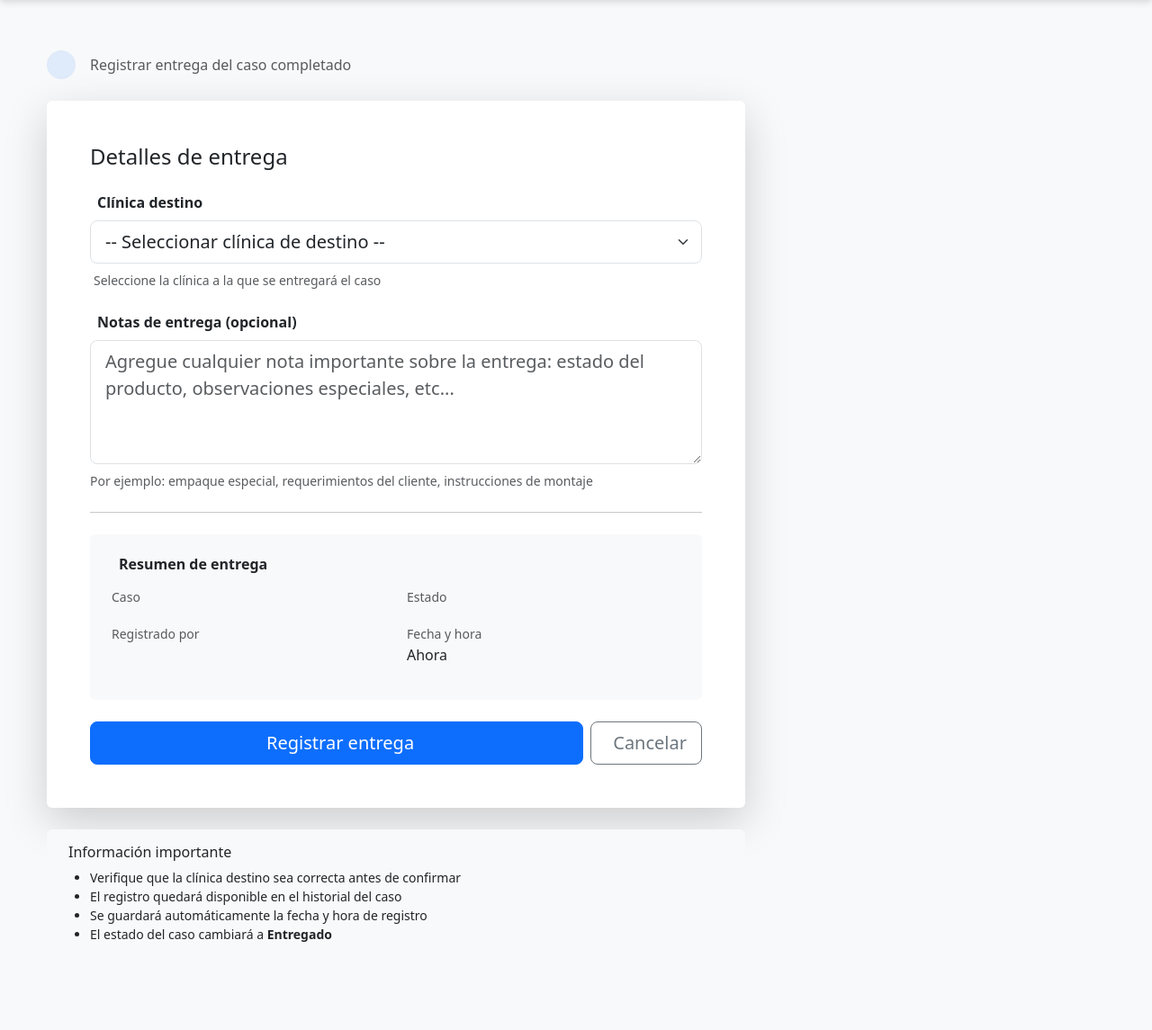
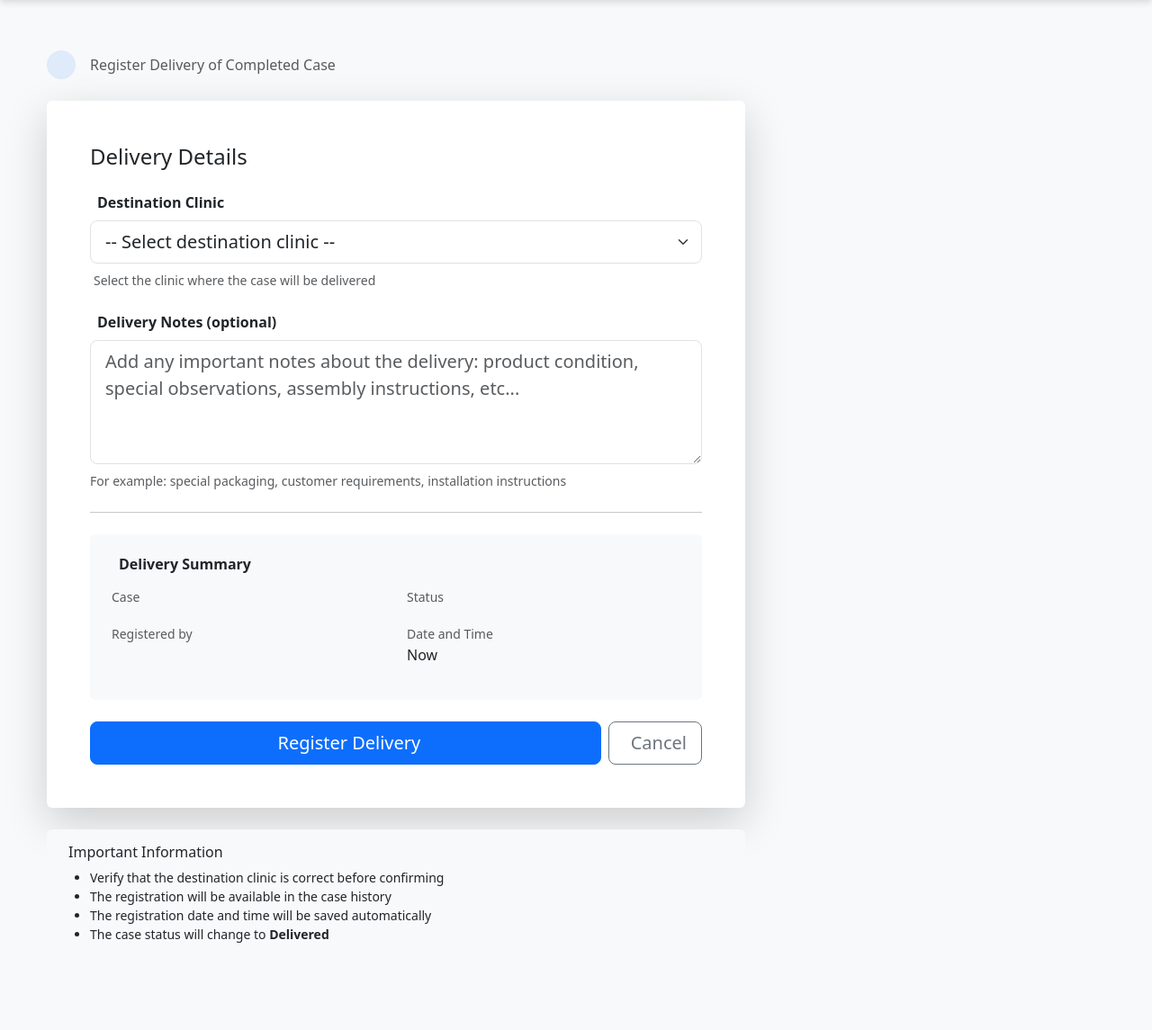
Before and after one commit to ssalazaro8/DentiFlow, a Django app: template apps/dental_cases/templates/dental_cases/register_delivery.html in a window 1280 px wide. Shown: the part 62-1207 px from the top of the page at 90% size. Run offline with Django 5.2, Linux system fonts and the light colour scheme; the template is opened without the code that fills it, so the values that code supplies are empty.

Commit message:
fix: inherit all templates from base.html and translate remaining Spanish text to English
- Fixed laboratories/list.html to extend base.html
- Fixed laboratories/create.html to extend base.html
- Fixed register_delivery.html to extend dental_cases/base.html
- Updated delivery_info.html with English text
- Updated timeline.html with English labels
- Ensured consistent navbar appears on all pages
- All UI text now in English

This ensures:
1. Navbar appears on all pages for proper navigation
2. Consistent language throughout the application
3. All views properly inherit from base template

```diff
--- a/apps/dental_cases/templates/dental_cases/detail.html
+++ b/apps/dental_cases/templates/dental_cases/detail.html
@@ -86,7 +86,7 @@
 <div class="card shadow-sm mb-4">
     <div class="card-header bg-light">
         <h5 class="mb-0">
-            <i class="bi bi-hourglass-split text-primary"></i> Línea de Tiempo de Producción
+            <i class="bi bi-hourglass-split text-primary"></i> Production Timeline
         </h5>
     </div>
     <div class="card-body pt-4">
@@ -99,7 +99,7 @@
 <div class="card shadow-sm mb-4">
     <div class="card-header bg-light">
         <h5 class="mb-0">
-            <i class="bi bi-box-seam text-success"></i> Información de Entrega
+            <i class="bi bi-box-seam text-success"></i> Delivery Information
         </h5>
     </div>
     <div class="card-body pt-4">
--- a/apps/dental_cases/templates/dental_cases/register_delivery.html
+++ b/apps/dental_cases/templates/dental_cases/register_delivery.html
@@ -10,23 +10,23 @@
             </div>
             <div>
                 <h1 class="mb-0">{{ dental_case.case_number }}</h1>
-                <p class="text-muted mb-0">Registrar entrega del caso completado</p>
+                <p class="text-muted mb-0">Register Delivery of Completed Case</p>
             </div>
         </div>
 
         <div class="card shadow-lg border-0 mb-4">
             <div class="card-body p-5">
-                <h4 class="mb-4">Detalles de entrega</h4>
+                <h4 class="mb-4">Delivery Details</h4>
 
                 <form method="post">
                     {% csrf_token %}
 
                     <div class="mb-4">
                         <label for="destination_clinic" class="form-label fw-semibold">
-                            <i class="bi bi-hospital me-2 text-primary"></i> Clínica destino
+                            <i class="bi bi-hospital me-2 text-primary"></i> Destination Clinic
                         </label>
                         <select name="destination_clinic" id="destination_clinic" class="form-select form-select-lg" required>
-                            <option value="">-- Seleccionar clínica de destino --</option>
+                            <option value="">-- Select destination clinic --</option>
                             {% for clinic in clinics %}
                                 <option value="{{ clinic.id }}" {% if clinic.id == dental_case.clinic.id %}selected{% endif %}>
                                     {{ clinic.name }}
@@ -35,22 +35,22 @@
                         </select>
                         <small class="text-muted d-block mt-2">
                             <i class="bi bi-info-circle me-1"></i>
-                            Seleccione la clínica a la que se entregará el caso
+                            Select the clinic where the case will be delivered
                         </small>
                     </div>
 
                     <div class="mb-4">
                         <label for="notes" class="form-label fw-semibold">
-                            <i class="bi bi-chat-left-text me-2 text-primary"></i> Notas de entrega (opcional)
+                            <i class="bi bi-chat-left-text me-2 text-primary"></i> Delivery Notes (optional)
                         </label>
                         <textarea
                             name="notes"
                             id="notes"
                             class="form-control form-control-lg"
                             rows="4"
-                            placeholder="Agregue cualquier nota importante sobre la entrega: estado del producto, observaciones especiales, etc..."></textarea>
+                            placeholder="Add any important notes about the delivery: product condition, special observations, assembly instructions, etc..."></textarea>
                         <small class="text-muted d-block mt-2">
-                            Por ejemplo: empaque especial, requerimientos del cliente, instrucciones de montaje
+                            For example: special packaging, customer requirements, installation instructions
                         </small>
                     </div>
 
@@ -58,34 +58,34 @@
 
                     <div class="bg-light p-4 rounded mb-4">
                         <h6 class="mb-3 fw-semibold">
-                            <i class="bi bi-clipboard-check me-2"></i> Resumen de entrega
+                            <i class="bi bi-clipboard-check me-2"></i> Delivery Summary
                         </h6>
                         <div class="row">
                             <div class="col-md-6 mb-3">
-                                <small class="text-muted d-block mb-1">Caso</small>
+                                <small class="text-muted d-block mb-1">Case</small>
                                 <h6 class="mb-0">{{ dental_case.case_number }}</h6>
                             </div>
                             <div class="col-md-6 mb-3">
-                                <small class="text-muted d-block mb-1">Estado</small>
+                                <small class="text-muted d-block mb-1">Status</small>
                                 <span class="badge bg-warning p-2">{{ dental_case.get_status_display }}</span>
                             </div>
                             <div class="col-md-6 mb-3">
-                                <small class="text-muted d-block mb-1">Registrado por</small>
+                                <small class="text-muted d-block mb-1">Registered by</small>
                                 <h6 class="mb-0">{{ request.user.get_full_name|default:request.user.username }}</h6>
                             </div>
                             <div class="col-md-6 mb-3">
-                                <small class="text-muted d-block mb-1">Fecha y hora</small>
-                                <h6 class="mb-0">Ahora</h6>
+                                <small class="text-muted d-block mb-1">Date and Time</small>
+                                <h6 class="mb-0">Now</h6>
                             </div>
                         </div>
                     </div>
 
                     <div class="d-flex gap-2">
                         <button type="submit" class="btn btn-primary btn-lg flex-grow-1">
-                            <i class="bi bi-check-circle me-2"></i> Registrar entrega
+                            <i class="bi bi-check-circle me-2"></i> Register Delivery
                         </button>
                         <a href="{% url 'dental_case_detail' dental_case.id %}" class="btn btn-outline-secondary btn-lg">
-                            <i class="bi bi-x-lg me-2"></i> Cancelar
+                            <i class="bi bi-x-lg me-2"></i> Cancel
                         </a>
                     </div>
                 </form>
@@ -95,13 +95,13 @@
         <div class="card border-0 bg-light">
             <div class="card-body">
                 <h6 class="card-title">
-                    <i class="bi bi-lightbulb me-2"></i> Información importante
+                    <i class="bi bi-lightbulb me-2"></i> Important Information
                 </h6>
                 <ul class="small mb-0">
-                    <li>Verifique que la clínica destino sea correcta antes de confirmar</li>
-                    <li>El registro quedará disponible en el historial del caso</li>
-                    <li>Se guardará automáticamente la fecha y hora de registro</li>
-                    <li>El estado del caso cambiará a <strong>Entregado</strong></li>
+                    <li>Verify that the destination clinic is correct before confirming</li>
+                    <li>The registration will be available in the case history</li>
+                    <li>The registration date and time will be saved automatically</li>
+                    <li>The case status will change to <strong>Delivered</strong></li>
                 </ul>
             </div>
         </div>
```
Also changed, not shown: apps/dental_cases/templates/dental_cases/includes/delivery_info.html (+9 -9 lines), apps/dental_cases/templates/dental_cases/includes/timeline.html (+5 -5 lines), apps/laboratories/templates/laboratories/create.html (+39 -30 lines), apps/laboratories/templates/laboratories/list.html (+30 -41 lines).
